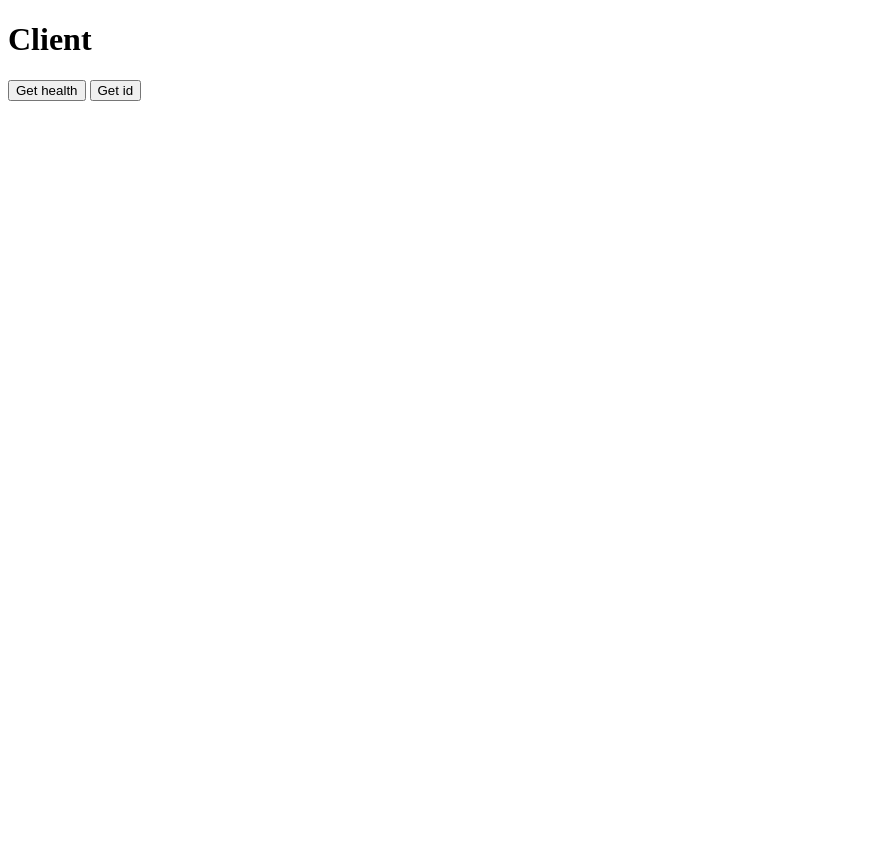
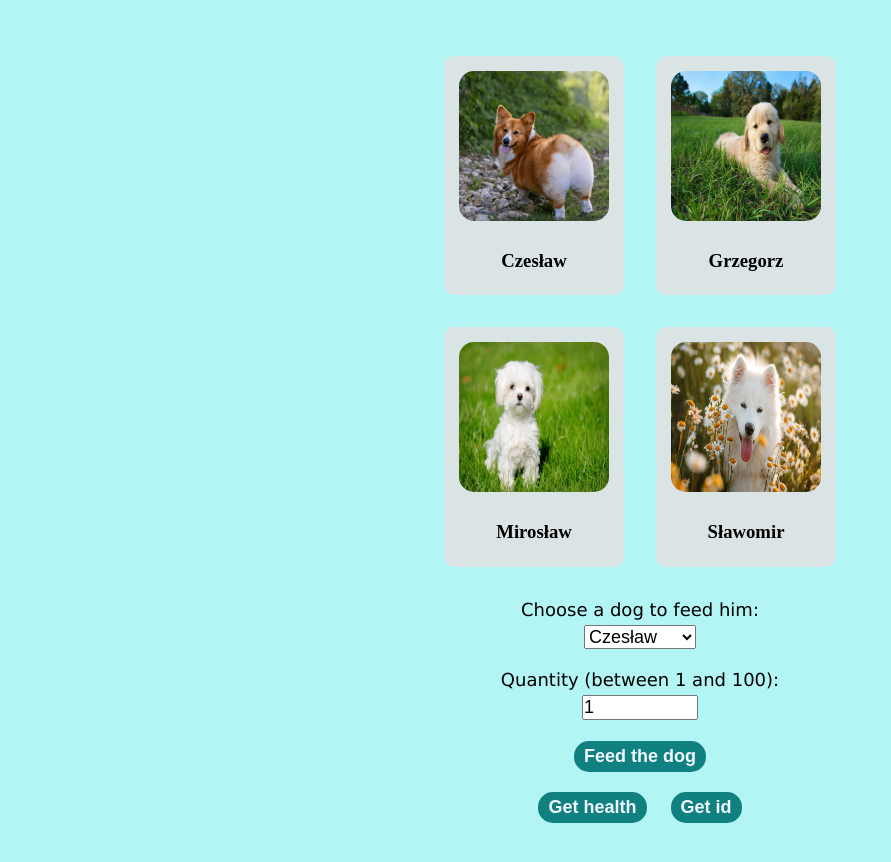
Before and after one commit to strjakub/dapr-PoC, a website: page app/public/index.html in a window 1280 px wide. Shown: the whole page, without its empty margins (0-891 px from the left). Before the commit the page ends 800 px from the top, so only its background shows below. Drawn offline with Linux system fonts and the light colour scheme.

Commit message:
add dogs

```diff
--- a/app/public/client.js
+++ b/app/public/client.js
@@ -1,6 +1,6 @@
 document.addEventListener('DOMContentLoaded', () => {
-    const button = document.getElementById('getHealthButton');
-    button.addEventListener('click', async () => {
+    const healthButton = document.getElementById('getHealthButton');
+    healthButton.addEventListener('click', async () => {
         try {
             const response = await fetch('/health');
             if (!response.ok) {
@@ -12,11 +12,9 @@ document.addEventListener('DOMContentLoaded', () => {
             console.error('Error fetching health status:', error);
         }
     });
-});
 
-document.addEventListener('DOMContentLoaded', () => {
-    const button = document.getElementById('getIdButton');
-    button.addEventListener('click', async () => {
+    const idButton = document.getElementById('getIdButton');
+    idButton.addEventListener('click', async () => {
         try {
             const response = await fetch('/id');
             if (!response.ok) {
@@ -28,4 +26,70 @@ document.addEventListener('DOMContentLoaded', () => {
             console.error('Error fetching id:', error);
         }
     });
+
+    const feedButton = document.getElementById('feedButton');
+    var dogName = document.getElementById("dog-select").value;
+    var feedQuantity = document.getElementById("feed-quantity").value;
+    feedButton.addEventListener('click', async () => {
+        try {
+            var requestData = {
+                dogName: dogName,
+                feedQuantity: feedQuantity
+            };
+
+            const response = await fetch('/feed', {
+                method: 'POST',
+                headers: {
+                    'Content-Type': 'application/json'
+                },
+                body: JSON.stringify(requestData)
+            });
+
+            if (!response.ok) {
+                throw new Error('Failed to post feed');
+            }
+            await response.json();
+            console.log('Successful feeding :)');
+        } catch (error) {
+            console.error('Error posting feed:', error);
+        }
+    });
 });
+
+
+
+
+
+// const feedButton = document.getElementById('feedButton');
+// feedButton.addEventListener('click', async () => {
+//     var dogName = document.getElementById("dog-select").value;
+//     var feedQuantity = document.getElementById("feed-quantity").value;
+
+//     try {
+//         const response = await fetch('/feed');
+//         if (!response.ok) {
+//             throw new Error('Failed to fetch id');
+//         }
+//         const data = await response.json();
+//         console.log('id:', data);
+//     } catch (error) {
+//         console.error('Error fetching id:', error);
+//     }
+// });
+
+
+// document.getElementById("myForm").addEventListener("submit", function(event) {
+//     event.preventDefault(); // Prevent the default form submission
+
+//     // Get form values
+//     var username = document.getElementById("username").value;
+//     var age = document.getElementById("age").value;
+//     var gender = document.getElementById("gender").value;
+
+//     // Do something with the form values, for example, log them to the console
+//     console.log("Username:", username);
+//     console.log("Age:", age);
+//     console.log("Gender:", gender);
+
+//     // Here you can perform further actions like sending the form data to the server via AJAX
+// });
--- a/app/public/index.html
+++ b/app/public/index.html
@@ -5,10 +5,123 @@
     <meta name="viewport" content="width=device-width, initial-scale=1.0">
     <title>Express App</title>
     <script src="/client.js"></script>
+    <style>
+        body{
+            background-color: rgb(179, 244, 244);
+            display: flex;
+            flex-direction: column;
+            justify-content: flex-start;
+            align-items: center;
+            padding: 3rem 0;
+        }
+        .container {
+            display: flex;
+            flex-direction: column;
+            gap: 2rem;
+        }
+        .container > div {
+            display: flex;
+            gap: 2rem;
+        }
+        .container > div > div {
+            background-color: rgb(218, 228, 228);
+            display: flex;
+            flex-direction: column;
+            align-items: center;
+            padding: 5px;
+            border-radius: 10px;
+        }
+        .container img {
+            width: 150px;
+            height: 150px;
+            margin: 10px;
+            border-radius: 15px;
+        }
+        .form {
+            display: flex;
+            flex-direction: column;
+            align-items: center;
+            gap: 0.3rem;
+            margin-top: 1rem;
+            font-family: 'Lucida Sans', 'Lucida Sans Regular', 'Lucida Grande', 'Lucida Sans Unicode', Geneva, Verdana, sans-serif;
+        }
+        .form > label {
+            margin-top: 1rem;
+            font-size: large;
+        }
+        .form > input {
+            font-size: large;
+            width: 7rem;
+            padding: 0px;
+        }
+        .form > select {
+            font-size: large;
+            width: 7rem;
+        }
+        .form > button {
+            margin-top: 1rem;
+        }
+        .button-container {
+            text-align: center;
+        }
+        button {
+            margin: 10px;
+            border-radius: 15px;
+            background-color: rgb(16, 128, 128);
+            color:aliceblue;
+            font-size: large;
+            font-weight: bold;
+            border: none;
+            padding: 5px 10px;
+            transition: 0.2s ease-in-out all;
+            cursor: pointer;
+        }
+        button:hover {
+            transform: scale(1.1);
+        }
+    </style>
 </head>
 <body>
-    <h1>Client</h1>
-    <button id="getHealthButton">Get health</button>
-    <button id="getIdButton">Get id</button>
+    <div class="container">
+        <div>
+            <div>
+                <img src="assets/corgi.jpg" alt="Corgi">
+                <h3>Czesław</h3>
+            </div>
+
+            <div>
+                <img src="assets/golden.jpg" alt="Golden">
+                <h3>Grzegorz</h3>
+            </div>
+        </div>
+        <div>
+            <div>
+                <img src="assets/maltese.jpg" alt="Maltese">
+                <h3>Mirosław</h3>
+            </div>
+            <div>
+                <img src="assets/samoyed.jpg" alt="Samoyed">
+                <h3>Sławomir</h3>
+            </div>
+        </div>
+    </div>
+
+    <div class="form">
+        <label for="dog-select">Choose a dog to feed him:</label>
+        <select name="dogs" id="dog-select">
+            <option value="corgi">Czesław</option>
+            <option value="golden">Grzegorz</option>
+            <option value="maltese">Mirosław</option>
+            <option value="samoyed">Sławomir</option>
+        </select>
+        <label for="feed-quantity">Quantity (between 1 and 100):</label>
+        <input type="number" id="feed-quantity" name="feed-quantity" min="1" max="100" value="1">
+        <button id="feedButton">Feed the dog</button>
+    </div>
+
+    <div class="button-container">
+        <button id="getHealthButton">Get health</button>
+        <button id="getIdButton">Get id</button>
+    </div>
 </body>
 </html>
```
Also changed, not shown: app/server.js (+15 -2 lines), app/public/assets/corgi.jpg (added), app/public/assets/golden.jpg (added), app/public/assets/maltese.jpg (added), app/public/assets/samoyed.jpg (added), 4 other files.
